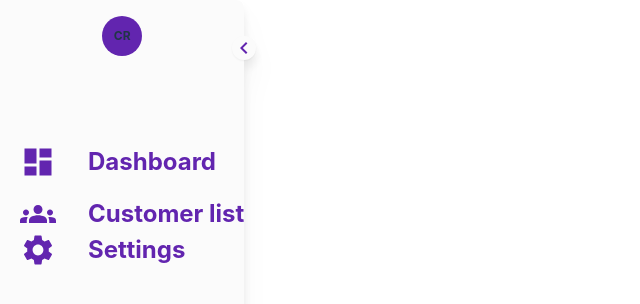
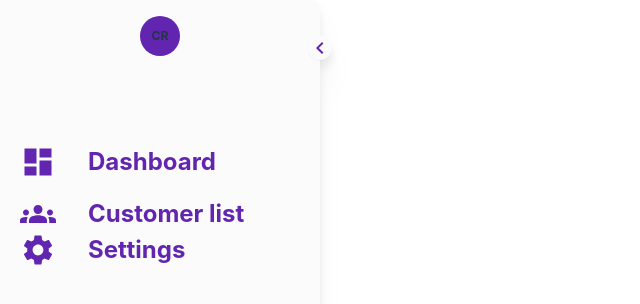
Before and after one commit to TheCodemate/business-managment-system-fe, a React (Vite) app: page / in a window 1280 px wide. Shown: the top 304 px of the page, without its empty margins (0-640 px from the left). Built offline with nearby package versions, Linux system fonts and the light colour scheme; the HTML template or start-up script is replaced by a standard one.

Commit message:
fix: iccontect styling

```diff
--- a/src/App.tsx
+++ b/src/App.tsx
@@ -19,7 +19,7 @@ function App() {
           <Sidebar.NavLink to="dashboard" text="Dashboard" />
           <Sidebar.NavLink to="customers-list" text="Customer list" />
         </Sidebar.Nav>
-        <Sidebar.Nav basis={"1/12"}>
+        <Sidebar.Nav basis={"2/12"}>
           <Sidebar.NavLink to="settings" text="Settings" />
         </Sidebar.Nav>
       </Sidebar>
--- a/src/components/Sidebar/Sidebar.tsx
+++ b/src/components/Sidebar/Sidebar.tsx
@@ -16,7 +16,7 @@ export const Sidebar = ({ children }: Props) => {
     <SidebarContext.Provider value={{ isExpanded }}>
       <aside
         className={`hidden items-stretch bg-bgPrimary top-0 left-0 h-screen py-4 rounded-tr-lg rounded-br-lg drop-shadow-xl transition-all ${
-          isExpanded ? "max-w-[320px]" : "max-w-[80px]"
+          isExpanded ? "w-[320px]" : "w-[80px]"
         } sm:flex sm:flex-col`}
       >
         <div className={`flex basis-2/12 justify-center`}>
--- a/src/components/Sidebar/SidebarNav/SidebarNav.tsx
+++ b/src/components/Sidebar/SidebarNav/SidebarNav.tsx
@@ -4,7 +4,8 @@ type Props = {
   basis?: string;
 };
 
-export const SidebarNav = ({ children, basis = "6/12" }: Props) => {
+export const SidebarNav = ({ children, basis }: Props) => {
+  console.log(`basis-${basis}`);
   return (
     <nav className={`flex flex-col justify-start basis-${basis} gap-4`}>
       {children}
```
